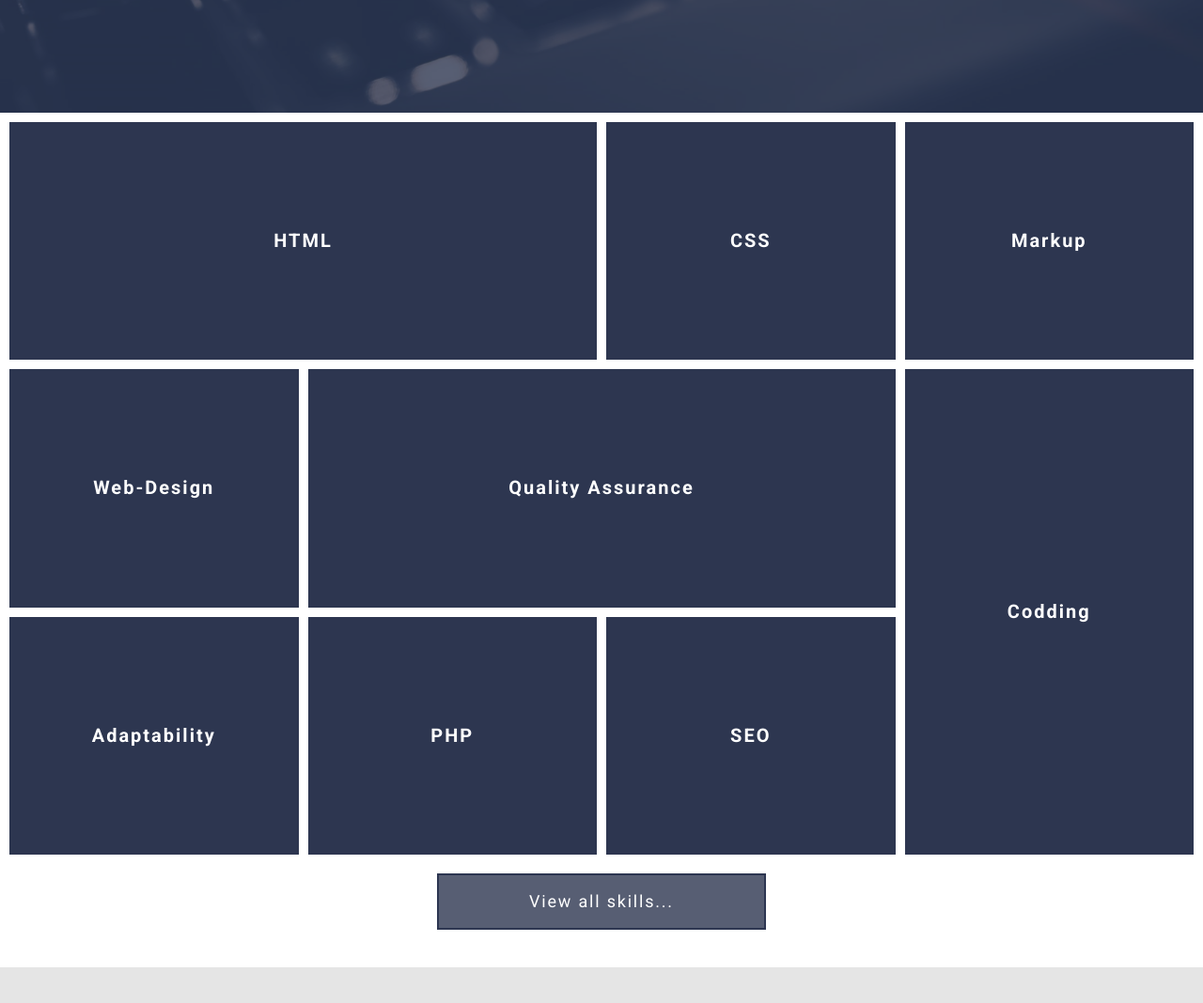
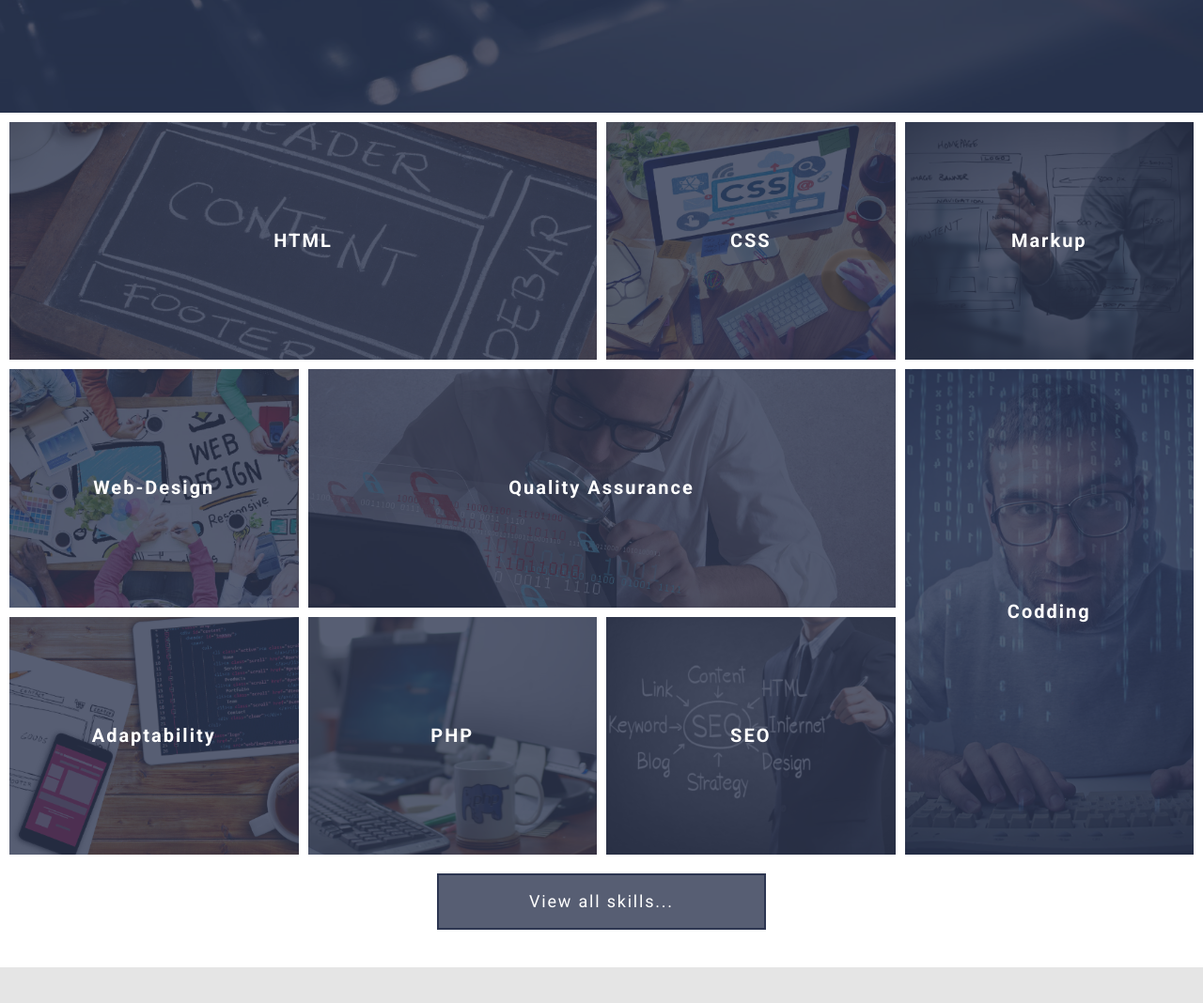
Before and after one commit to KseniiaBond/grid-template, a website: page index.html in a window 1280 px wide. Shown: the part 680-1748 px from the top of the page at 94% size. Drawn offline with nearby package versions, Linux system fonts and the light colour scheme; files that its build step writes are made by us from their sources; the site is published under a folder, as on GitHub Pages, so addresses that start at the root find nothing.

Commit message:
img problem

```diff
--- a/index.html
+++ b/index.html
@@ -77,55 +77,55 @@
       <div class="skills__container">
         <article class="skill-item">
           <h3 class="skill-item__title"><a class="skill-item__link" href="">HTML</a></h3>
-          <div class="skill-item__image" style="background-image: url(/assets/img/img-html.png);"></div>
+          <div class="skill-item__image" style="background-image: url(assets/img/img-html.png);"></div>
           <div class="skill-item__overlay"></div>
         </article>
 
         <article class="skill-item">
           <h3 class="skill-item__title"><a class="skill-item__link" href="">CSS</a></h3>
-          <div class="skill-item__image" style="background-image: url(/assets/img/img-css.png);"></div>
+          <div class="skill-item__image" style="background-image: url(assets/img/img-css.png);"></div>
           <div class="skill-item__overlay"></div>
         </article>
 
         <article class="skill-item">
           <h3 class="skill-item__title"><a class="skill-item__link" href="">Markup</a></h3>
-          <div class="skill-item__image" style="background-image: url(/assets/img/img-markup.png);"></div>
+          <div class="skill-item__image" style="background-image: url(assets/img/img-markup.png);"></div>
           <div class="skill-item__overlay"></div>
         </article>
 
         <article class="skill-item">
           <h3 class="skill-item__title"><a class="skill-item__link" href="">Web-Design</a></h3>
-          <div class="skill-item__image" style="background-image: url(/assets/img/img-webdesign.png);"></div>
+          <div class="skill-item__image" style="background-image: url(assets/img/img-webdesign.png);"></div>
           <div class="skill-item__overlay"></div>
         </article>
 
         <article class="skill-item">
           <h3 class="skill-item__title"><a class="skill-item__link" href="">Quality Assurance</a></h3>
-          <div class="skill-item__image" style="background-image: url(/assets/img/img-qa.png);"></div>
+          <div class="skill-item__image" style="background-image: url(assets/img/img-qa.png);"></div>
           <div class="skill-item__overlay"></div>
         </article>
 
         <article class="skill-item">
           <h3 class="skill-item__title"><a class="skill-item__link" href="">Codding</a></h3>
-          <div class="skill-item__image" style="background-image: url(/assets/img/img-codding.png);"></div>
+          <div class="skill-item__image" style="background-image: url(assets/img/img-codding.png);"></div>
           <div class="skill-item__overlay"></div>
         </article>
 
         <article class="skill-item">
           <h3 class="skill-item__title"><a class="skill-item__link" href="">Adaptability</a></h3>
-          <div class="skill-item__image" style="background-image: url(/assets/img/img-adaptability.png);"></div>
+          <div class="skill-item__image" style="background-image: url(assets/img/img-adaptability.png);"></div>
           <div class="skill-item__overlay"></div>
         </article>
 
         <article class="skill-item">
           <h3 class="skill-item__title"><a class="skill-item__link" href="">PHP</a></h3>
-          <div class="skill-item__image" style="background-image: url(/assets/img/img-php.png);"></div>
+          <div class="skill-item__image" style="background-image: url(assets/img/img-php.png);"></div>
           <div class="skill-item__overlay"></div>
         </article>
 
         <article class="skill-item">
           <h3 class="skill-item__title"><a class="skill-item__link" href="">SEO</a></h3>
-          <div class="skill-item__image" style="background-image: url(/assets/img/img-seo.png);"></div>
+          <div class="skill-item__image" style="background-image: url(assets/img/img-seo.png);"></div>
           <div class="skill-item__overlay"></div>
         </article>
 
```
